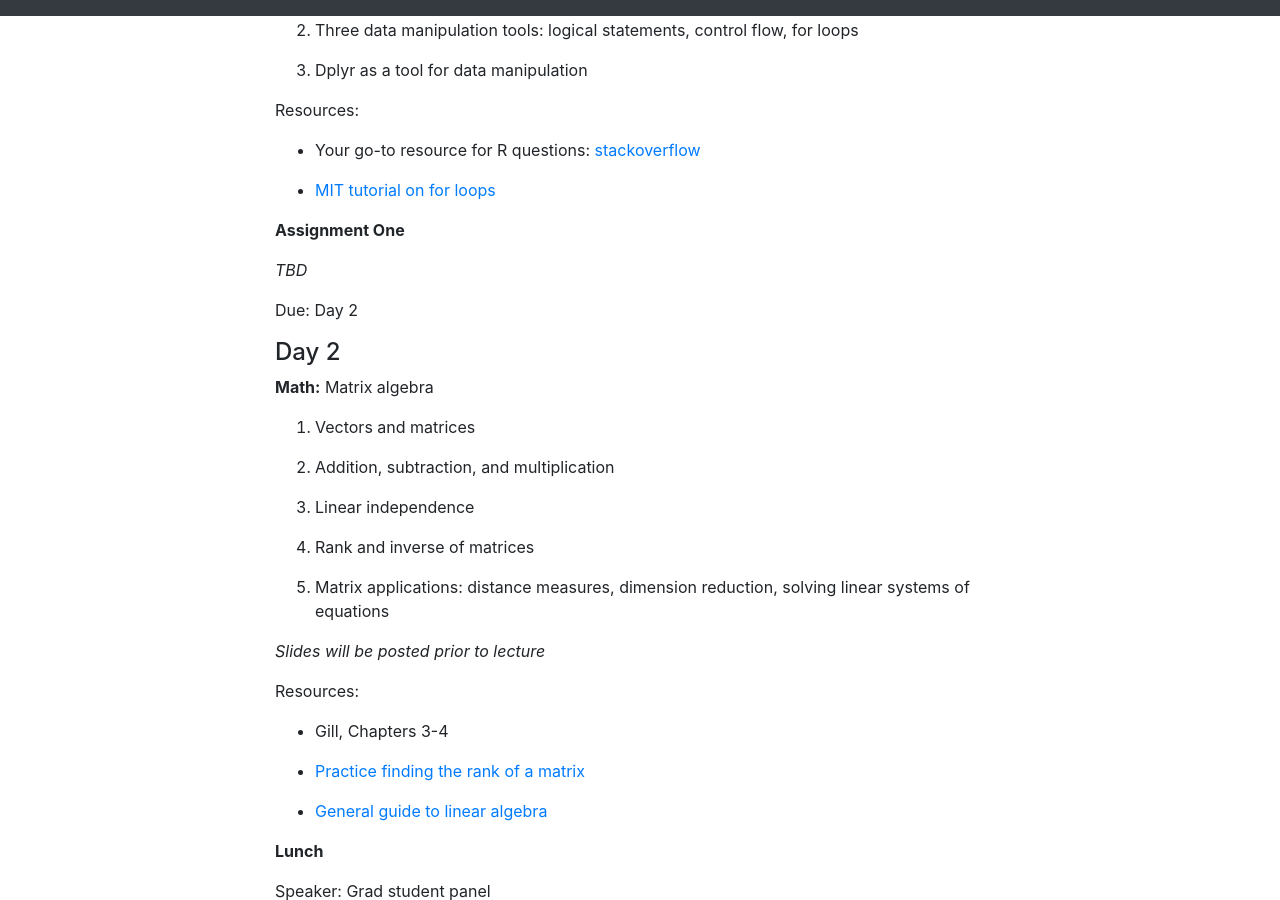
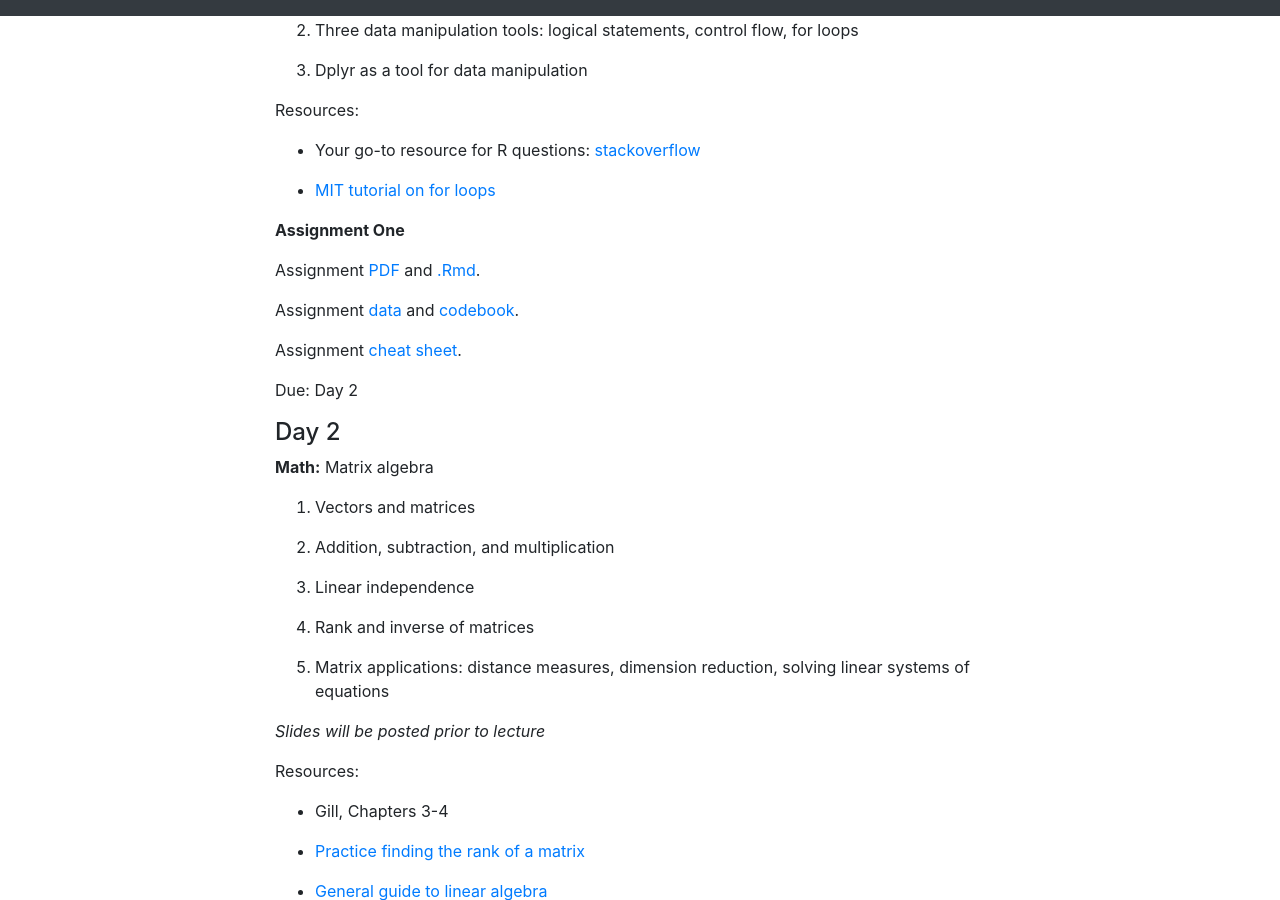
Before and after one commit to bstewart/princeton_methods_camp, a Jekyll site: the page built from camp.md, in a window 1280 px wide and 900 px high, scrolled down 851 px. Built offline with Jekyll 4.4.1, drawn with Linux system fonts in a browser that asks for light colours; our own code applies the rules of GitHub Pages for plain Markdown files.

Commit message:
homework files

```diff
--- a/camp.md
+++ b/camp.md
@@ -48,7 +48,11 @@ Resources:
 
 **Assignment One**
 
-*TBD*
+Assignment [PDF](download/2019_Day_1_Assignment.pdf) and [.Rmd](download/2019Day1Assignment.Rmd).
+
+Assignment [data](download/anespilot16.csv) and [codebook](download/anes_pilot_2016_CodebookUserGuide.pdf).
+
+Assignment [cheat sheet](download/2019_Day_1_Bonus_Content.pdf).
 
 Due: Day 2
 
```
